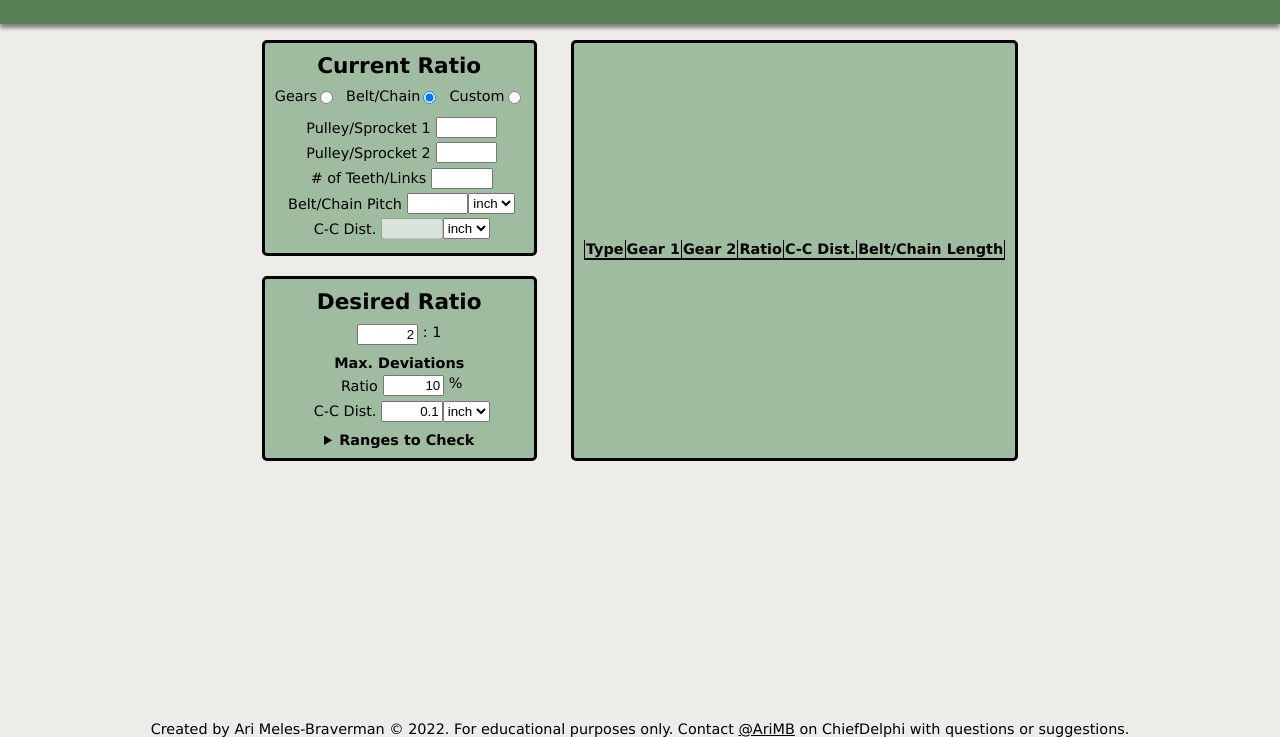
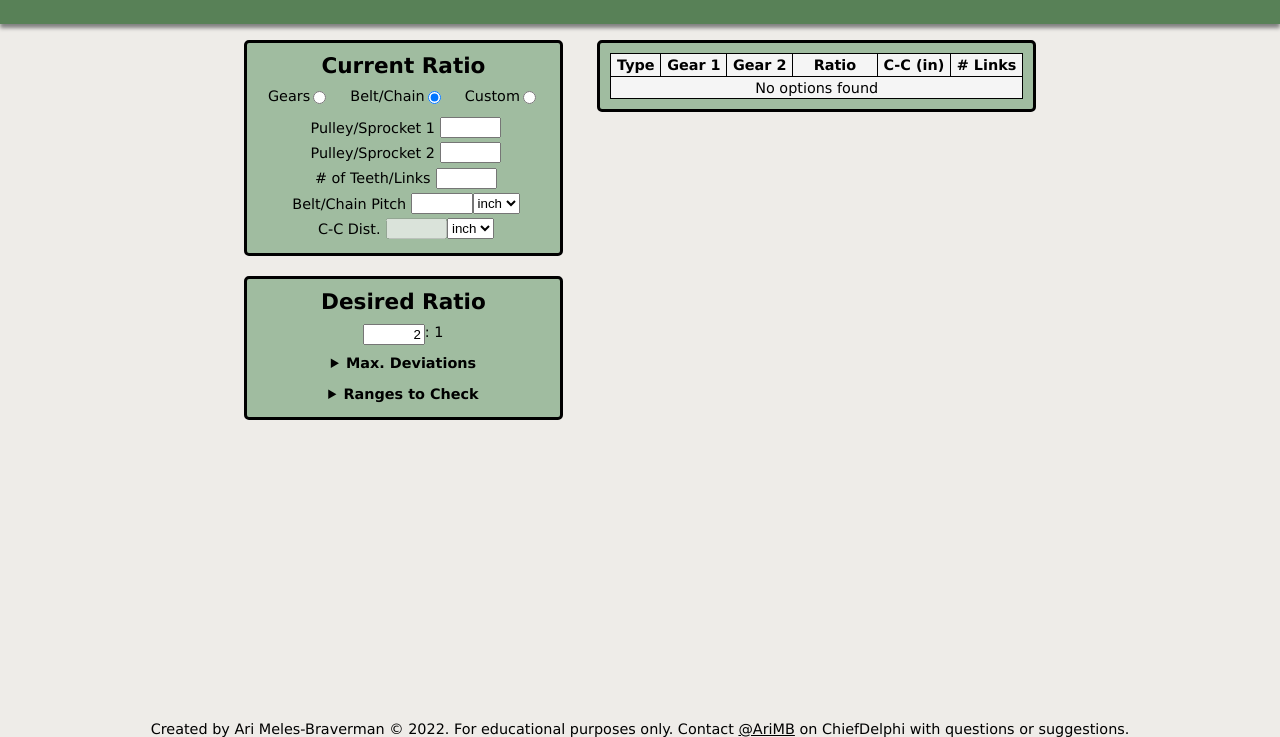
Before and after one commit to arimb/AMB_Design_Spreadsheet, a plain HTML site: page reduction_swap.html in a window 1280 px wide. Both pictures are taken after a click on the radio button "Belt/Chain". Shown: the part 63-800 px from the top of the page. Drawn offline with nearby package versions, Linux system fonts and the light colour scheme.

Commit message:
reduction swap ui improvements

```diff
--- a/css/reduction_swap.css
+++ b/css/reduction_swap.css
@@ -1,3 +1,7 @@
+main {
+    align-items: flex-start;
+}
+
 div.inputs {
     display: flex;
     flex-direction: column;
@@ -11,6 +15,7 @@ div.page-element {
 
 div.page-element#current {
     min-height: 190px;
+    min-width: 293px;
     justify-content: flex-start;
 }
 
@@ -18,6 +23,8 @@ div.current {
     display: flex;
     flex-direction: row;
     gap: 0.7em;
+    width: 100%;
+    justify-content: space-evenly;
 }
 
 div.current div {
@@ -30,7 +37,7 @@ div.current input[type=radio] {
     margin-bottom: 3px;
 }
 
-div.in-gears, div.in-belt, div.in-custom, div.deviations, div.ranges {
+div.input, div.deviations, div.ranges {
     display: flex;
     flex-direction: column;
     gap: 0.3em;
@@ -39,6 +46,7 @@ div.in-gears, div.in-belt, div.in-custom, div.deviations, div.ranges {
 
 summary {
     text-align: center;
+    margin-bottom: 5px;
 }
 
 h4 {
@@ -50,21 +58,27 @@ div.ranges {
     gap: 0;
 }
 
-table {
-    border-collapse: collapse;
+div.ranges div.field {
+    width: 100%;
+    justify-content: space-between;
 }
 
-thead tr {
-    margin-bottom: 5px;
+div.ranges input[type=checkbox] {
+    justify-self: flex-start;
+}
+
+div.ph {
+    width: 0;
+}
+
+table {
+    border: 1px solid black;
+    border-collapse: collapse;
+    background-color: whitesmoke;
 }
 
 td, th {
+    border: 1px solid black;
+    padding: 0.2em 0.4em;
     text-align: center;
-    border-right: 1px solid black;
-    border-left: 1px solid black;
-    border-bottom: 1px solid gray;
 }
-
-th {
-    border-bottom: 2px solid black;
-}
--- a/js/reduction_swap.js
+++ b/js/reduction_swap.js
@@ -1,115 +1,132 @@
-var current_cc;
+var current_cc, unit = 1;
 
 $(document).ready(function(){
 
     $("input[name=current]").change(function(){
         $("div.input").css("display", "none");
-        $("div.in-" + $("input[name=current]:checked").prop("id")).css("display", "flex");
+        $("div." + $("input[name=current]:checked").prop("id")).css("display", "flex");
     });
     $("input[name=current]").change();
 
-    $("input#gears, div.in-gears input, div.in-gears select").change(function(){
-        let gear1 = parseInt($("input#in-gear1").val());
-        let gear2 = parseInt($("input#in-gear2").val());
-        let dp = parseInt($("input#in-gear_dp").val());
+    $("input[name=current], select[id$=_cc-units]").change(() => {
+        let el = $(`div.${$("input[name=current]:checked").prop("id")} select[id$=_cc-units]`);
+        unit = el.val();
+        $("th.unit").html(`C-C (${el.children("option:selected").text().substr(0,2)})`);
+    });
+
+    $("input#gears, div.gears input, div.gears select").change(function(){
+        let gear1 = parseInt($("input#gear1").val());
+        let gear2 = parseInt($("input#gear2").val());
+        let dp = parseInt($("input#gear_dp").val());
         let D = (gear1+gear2)/(2*dp);
         if (!isNaN(D)) {
-            $("input#in-gear_cc").val(+((D / $("select#in-gear_cc-units").val()).toFixed(3)));
+            $("input#gear_cc").val(+((D / $("select#gear_cc-units").val()).toFixed(3)));
             if ($("input[name=current]:checked").prop("id") == "gears")
                 current_cc = D;
-        }
+        } else
+            current_cc = 0;
     });
 
-    $("input#belt, div.in-belt input, div.in-belt select").change(function(){
-        let pitch = $("input#in-belt_pitch").val() * $("select#in-belt_pitch-units").val();
-        let diam1 = $("input#in-pulley1").val() * pitch / Math.PI;
-        let diam2 = $("input#in-pulley2").val() * pitch / Math.PI;
-        let target = parseInt($("input#in-links").val());
+    $("input#belt, div.belt input, div.belt select").change(function(){
+        let pitch = $("input#belt_pitch").val() * $("select#belt_pitch-units").val();
+        let diam1 = $("input#pulley1").val() * pitch / Math.PI;
+        let diam2 = $("input#pulley2").val() * pitch / Math.PI;
+        let target = parseInt($("input#links").val());
         let D = target*pitch/2;
         let lastD, lastD2, alpha, L, current = NaN, last, dydx;
         do {
             lastD2 = lastD;
             lastD = D;
             if (Number.isNaN(current)) {}
-            else if (Number.isNaN(last)) { D = D + pitch/10*Math.sign(teeth-current); }
-            else { dydx = (current-last)/(lastD-lastD2); D = D - (current-teeth)/dydx; }
+            else if (Number.isNaN(last)) { D = D + pitch/10*Math.sign(target-current); }
+            else { dydx = (current-last)/(lastD-lastD2); D = D - (current-target)/dydx; }
             alpha = Math.acos((diam2 - diam1) / (2*D));
             L = Math.sqrt(D**2 - (diam1/2 - diam2/2)**2);
             last = current;
             current = (2*L + diam1*alpha + diam2*(Math.PI-alpha))/pitch;
-        } while (Math.abs(teeth - current) > 0.001);
+        } while (Math.abs(target - current) > 0.001);
         if (!isNaN(D)) {
-            $("input#in-belt_cc").val(+((D / $("select#in-belt_cc-units").val()).toFixed(3)));
+            $("input#belt_cc").val(+((D / $("select#belt_cc-units").val()).toFixed(3)));
             if ($("input[name=current]:checked").prop("id") == "belt")
                 current_cc = D;
-        }
+        } else
+            current_cc = 0;
     });
 
-    $("input#custom, input#custom_cc").change(() => current_cc = $("input#in-custom_cc").val() * $("select#in-custom_cc-units").val());
+    $("input#custom, input#custom_cc").change(() =>
+        current_cc = $("input#custom_cc").val() * $("select#custom_cc-units").val()
+    );
 
     $("input, select").change(calculate);
 
 });
 
 function calculate(){
-    let cc_dev = $("input#out-dist_dev").val() * $("select#out-dist_dev-units").val();
+    let cc_dev = $("input#dist_dev").val() * $("select#dist_dev-units").val();
     let min_cc = current_cc - cc_dev;
     let max_cc = current_cc + cc_dev;
-    let min_ratio = $("input#out-ratio").val() * (1 - $("input#out-ratio_dev").val()/100);
-    let max_ratio = $("input#out-ratio").val() * (1 + $("input#out-ratio_dev").val()/100);
-    console.log(min_cc, max_cc, min_ratio, max_ratio);
+    let min_ratio = $("input#ratio").val() * (1 - $("input#ratio_dev").val()/100);
+    let max_ratio = $("input#ratio").val() * (1 + $("input#ratio_dev").val()/100);
 
     let options = [];
     // gears
-    for (let A = parseInt($("input#out-gear_min").val()); A <= Math.min(parseInt($("input#out-gear_max").val()), current_cc*40); A++) {
-        console.log(A);
-        let minB = Math.max(Math.ceil(A * min_ratio), parseInt($("input#out-gear_min").val()));
-        let maxB = Math.min(Math.floor(A * max_ratio), parseInt($("input#out-gear_max").val()));
-        console.log(minB, maxB);
+    if ($("input#gear_enable").prop("checked")) {
+        for (let A = parseInt($("input#gear_min").val()); A <= Math.min(parseInt($("input#gear_max").val()), current_cc*40); A++) {
+            let minB = Math.max(Math.ceil(A * min_ratio), parseInt($("input#gear_min").val()));
+            let maxB = Math.min(Math.floor(A * max_ratio), parseInt($("input#gear_max").val()));
             for (let B = minB; B <= maxB; B++) {
                 let cc = (A+B)/40;
                 if (cc >= min_cc && cc <= max_cc)
                     options.push(["Gears", A, B, B/A, cc, ""]);
             }
         }
+    }
     // 3mm belt
-    for (let A = parseInt($("input#out-pulley3_min").val()); A <= Math.min(parseInt($("input#out-pulley3_max").val()), current_cc*Math.PI/(3/25.4)); A++) {
-        let minB = Math.max(Math.ceil(A * min_ratio), parseInt($("input#out-pulley3_min").val()));
-        let maxB = Math.min(Math.floor(A * max_ratio), parseInt($("input#out-pulley3_max").val()));
+    if ($("input#pulley3_enable").prop("checked")) {
+        for (let A = parseInt($("input#pulley3_min").val()); A <= Math.min(parseInt($("input#pulley3_max").val()), current_cc*Math.PI/(3/25.4)); A++) {
+            let minB = Math.max(Math.ceil(A * min_ratio), parseInt($("input#pulley3_min").val()));
+            let maxB = Math.min(Math.floor(A * max_ratio), parseInt($("input#pulley3_max").val()));
             for (let B = minB; B <= maxB; B++) {
                 let out = belt_cc(3/25.4, A, B, current_cc);
                 if (out[0] >= min_cc && out[0] <= max_cc)
                     options.push(["3mm Belt", A, B, B/A, out[0], out[1]]);
             }
         }
+    }
     // 5mm belt
-    for (let A = parseInt($("input#out-pulley5_min").val()); A <= Math.min(parseInt($("input#out-pulley5_max").val()), current_cc*Math.PI/(5/25.4)); A++) {
-        let minB = Math.max(Math.ceil(A * min_ratio), parseInt($("input#out-pulley5_min").val()));
-        let maxB = Math.min(Math.floor(A * max_ratio), parseInt($("input#out-pulley5_max").val()));
+    if ($("input#pulley5_enable").prop("checked")) {
+        for (let A = parseInt($("input#pulley5_min").val()); A <= Math.min(parseInt($("input#pulley5_max").val()), current_cc*Math.PI/(5/25.4)); A++) {
+            let minB = Math.max(Math.ceil(A * min_ratio), parseInt($("input#pulley5_min").val()));
+            let maxB = Math.min(Math.floor(A * max_ratio), parseInt($("input#pulley5_max").val()));
             for (let B = minB; B <= maxB; B++) {
                 let out = belt_cc(5/25.4, A, B, current_cc);
                 if (out[0] >= min_cc && out[0] <= max_cc)
                     options.push(["5mm Belt", A, B, B/A, out[0], out[1]]);
             }
         }
+    }
     // #25 chain
-    for (let A = parseInt($("input#out-sprocket25_min").val()); A <= Math.min(parseInt($("input#out-sprocket25_max").val()), current_cc*Math.PI/0.25); A++) {
-        let minB = Math.max(Math.ceil(A * min_ratio), parseInt($("input#out-sprocket25_min").val()));
-        let maxB = Math.min(Math.floor(A * max_ratio), parseInt($("input#out-sprocket25_max").val()));
+    if ($("input#sprocket25_enable").prop("checked")) {
+        for (let A = parseInt($("input#sprocket25_min").val()); A <= Math.min(parseInt($("input#sprocket25_max").val()), current_cc*Math.PI/0.25); A++) {
+            let minB = Math.max(Math.ceil(A * min_ratio), parseInt($("input#sprocket25_min").val()));
+            let maxB = Math.min(Math.floor(A * max_ratio), parseInt($("input#sprocket25_max").val()));
             for (let B = minB; B <= maxB; B++) {
                 let out = belt_cc(0.25, A, B, current_cc);
                 if (out[0] >= min_cc && out[0] <= max_cc)
                     options.push(["#25 Chain", A, B, B/A, out[0], out[1]]);
             }
         }
+    }
     // #35 chain
-    for (let A = parseInt($("input#out-sprocket35_min").val()); A <= Math.min(parseInt($("input#out-sprocket35_max").val()), current_cc*Math.PI/0.375); A++) {
-        let minB = Math.max(Math.ceil(A * min_ratio), parseInt($("input#out-sprocket35_min").val()));
-        let maxB = Math.min(Math.floor(A * max_ratio), parseInt($("input#out-sprocket35_max").val()));
+    if ($("input#sprocket35_enable").prop("checked")) {
+        for (let A = parseInt($("input#sprocket35_min").val()); A <= Math.min(parseInt($("input#sprocket35_max").val()), current_cc*Math.PI/0.375); A++) {
+            let minB = Math.max(Math.ceil(A * min_ratio), parseInt($("input#sprocket35_min").val()));
+            let maxB = Math.min(Math.floor(A * max_ratio), parseInt($("input#sprocket35_max").val()));
             for (let B = minB; B <= maxB; B++) {
                 let out = belt_cc(0.375, A, B, current_cc);
                 if (out[0] >= min_cc && out[0] <= max_cc)
                     options.push(["#35 Chain", A, B, B/A, out[0], out[1]]);
+            }
         }
     }
 
@@ -123,11 +140,13 @@ function calculate(){
                 <td>${el[1]}</td>
                 <td>${el[2]}</td>
                 <td>${+(el[3].toFixed(2))} : 1</td>
-                <td>${+(el[4].toFixed(3))}</td>
+                <td>${+((el[4] / unit).toFixed(3))}</td>
                 <td>${el[5]=="" ? "" : Math.round(el[5])}</td>
             </tr>`
         )
     );
+    if (options.length == 0)
+        $("tbody").html("<tr><td colspan='6'>No options found</td></tr>");
 }
 
 function belt_cc(pitch, pulley1, pulley2, approxD){
--- a/reduction_swap.html
+++ b/reduction_swap.html
@@ -37,63 +37,63 @@
                             <input id="custom" name="current" type="radio">
                         </div>
                     </div>
-                    <div class="input in-gears">
+                    <div class="input gears">
                         <div class="field">
-                            <label for="in-gear1">Gear 1</label>
-                            <input id="in-gear1" type="number" min="0" value="18">
+                            <label for="gear1">Gear 1</label>
+                            <input id="gear1" type="number" min="0" value="18">
                         </div>
                         <div class="field">
-                            <label for="in-gear2">Gear 2</label>
-                            <input id="in-gear2" type="number" min="0">
+                            <label for="gear2">Gear 2</label>
+                            <input id="gear2" type="number" min="0">
                         </div>
                         <div class="field">
-                            <label for="in-gear_dp">Gear DP</label>
-                            <input id="in-gear_dp" min="0" value="20">
+                            <label for="gear_dp">Gear DP</label>
+                            <input id="gear_dp" min="0" value="20">
                         </div>
                         <div class="field">
-                            <label for="in-gear_cc">C-C Dist.</label>
-                            <input id="in-gear_cc" disabled>
-                            <select id="in-gear_cc-units">
+                            <label for="gear_cc">C-C Dist.</label>
+                            <input id="gear_cc" disabled>
+                            <select id="gear_cc-units">
                                 <option value="1">inch</option>
                                 <option value="0.03937">mm</option>
                             </select>
                         </div>
                     </div>
-                    <div class="input in-belt">
+                    <div class="input belt">
                         <div class="field">
-                            <label for="in-pulley1">Pulley/Sprocket 1</label>
-                            <input id="in-pulley1" type="number" min="0">
+                            <label for="pulley1">Pulley/Sprocket 1</label>
+                            <input id="pulley1" type="number" min="0">
                         </div>
                         <div class="field">
-                            <label for="in-pulley2">Pulley/Sprocket 2</label>
-                            <input id="in-pulley2" type="number" min="0">
+                            <label for="pulley2">Pulley/Sprocket 2</label>
+                            <input id="pulley2" type="number" min="0">
                         </div>
                         <div class="field">
-                            <label for="in-links"># of Teeth/Links</label>
-                            <input id="in-links" min="0">
+                            <label for="links"># of Teeth/Links</label>
+                            <input id="links" min="0">
                         </div>
                         <div class="field">
-                            <label for="in-belt_pitch">Belt/Chain Pitch</label>
-                            <input id="in-belt_pitch">
-                            <select id="in-belt_pitch-units">
+                            <label for="belt_pitch">Belt/Chain Pitch</label>
+                            <input id="belt_pitch">
+                            <select id="belt_pitch-units">
                                 <option value="1">inch</option>
                                 <option value="0.03937">mm</option>
                             </select>
                         </div>
                         <div class="field">
-                            <label for="in-belt_cc">C-C Dist.</label>
-                            <input id="in-belt_cc" disabled>
-                            <select id="in-belt_cc-units">
+                            <label for="belt_cc">C-C Dist.</label>
+                            <input id="belt_cc" disabled>
+                            <select id="belt_cc-units">
                                 <option value="1">inch</option>
                                 <option value="0.03937">mm</option>
                             </select>
                         </div>
                     </div>
-                    <div class="input in-custom">
+                    <div class="input custom">
                         <div class="field">
-                            <label for="in-custom_cc">C-C Dist.</label>
-                            <input id="in-custom_cc" min="0">
-                            <select id="in-custom_cc-units">
+                            <label for="custom_cc">C-C Dist.</label>
+                            <input id="custom_cc" min="0">
+                            <select id="custom_cc-units">
                                 <option value="1">inch</option>
                                 <option value="0.03937">mm</option>
                             </select>
@@ -103,54 +103,68 @@
                 <div class="page-element" id="desired">
                     <h2>Desired Ratio</h2>
                     <div class="field">
-                        <input id="out-ratio" type="number" min="0" value="2">
-                        <span>&nbsp;: 1</span>
+                        <input id="ratio" type="number" min="0" value="2">
+                        <span>: 1</span>
                     </div>
+                    <details>
+                        <summary>
+                            <h4>Max. Deviations</h4>
+                        </summary>
                         <div class="deviations">
-                        <h4>Max. Deviations</h4>
                             <div class="field">
-                            <label for="out-ratio_dev">Ratio</label>
-                            <input id="out-ratio_dev" type="number" min="0" value="10">
-                            <span>&nbsp;%</span>
+                                <label for="ratio_dev">Ratio</label>
+                                <input id="ratio_dev" type="number" min="0" value="5">
+                                <span>%</span>
                             </div>
                             <div class="field">
-                            <label for="out-dist_dev">C-C Dist.</label>
-                            <input id="out-dist_dev" type="number" min="0" value="0.1">
-                            <select id="out-dist_dev-units">
+                                <label for="dist_dev">C-C Dist.</label>
+                                <input id="dist_dev" type="number" min="0" value="0.01">
+                                <select id="dist_dev-units">
                                     <option value="1">inch</option>
                                     <option value="0.03937">mm</option>
                                 </select>
                             </div>
                         </div>
+                    </details>
                     <details>
                         <summary>
                             <h4>Ranges to Check</h4>
                         </summary>
                         <div class="ranges">
                             <div class="field">
-                                <input id="out-gear_min" type="number" min="0" value="14">
-                                <label>&nbsp;&leq; 20dp Gears &leq;&nbsp;</label>
-                                <input id="out-gear_max" type="number" min="0" value="84">
+                                <input id="gear_enable" type="checkbox" checked>
+                                <input id="gear_min" type="number" min="0" value="14">
+                                <label for="gear_enable">&leq; 20dp Gears &leq;</label>
+                                <input id="gear_max" type="number" min="0" value="84">
+                                <div class="ph"></div>
                             </div>
                             <div class="field">
-                                <input id="out-pulley3_min" type="number" min="0" value="18">
-                                <label>&nbsp;&leq; 3mm Pulleys &leq;&nbsp;</label>
-                                <input id="out-pulley3_max" type="number" min="0" value="60">
+                                <input id="pulley3_enable" type="checkbox" checked>
+                                <input id="pulley3_min" type="number" min="0" value="18">
+                                <label for="pulley3_enable">&leq; 3mm Pulleys &leq;</label>
+                                <input id="pulley3_max" type="number" min="0" value="60">
+                                <div class="ph"></div>
                             </div>
                             <div class="field">
-                                <input id="out-pulley5_min" type="number" min="0" value="18">
-                                <label>&nbsp;&leq; 5mm Pulleys &leq;&nbsp;</label>
-                                <input id="out-pulley5_max" type="number" min="0" value="60">
+                                <input id="pulley5_enable" type="checkbox" checked>
+                                <input id="pulley5_min" type="number" min="0" value="18">
+                                <label for="pulley5_enable">&leq; 5mm Pulleys &leq;</label>
+                                <input id="pulley5_max" type="number" min="0" value="60">
+                                <div class="ph"></div>
                             </div>
                             <div class="field">
-                                <input id="out-sprocket25_min" type="number" min="0" value="16">
-                                <label>&nbsp;&leq; #25 Chain &leq;&nbsp;</label>
-                                <input id="out-sprocket25_max" type="number" min="0" value="72">
+                                <input id="sprocket25_enable" type="checkbox" checked>
+                                <input id="sprocket25_min" type="number" min="0" value="16">
+                                <label for="sprocket25_enable">&leq; #25 Sprockets &leq;</label>
+                                <input id="sprocket25_max" type="number" min="0" value="72">
+                                <div class="ph"></div>
                             </div>
                             <div class="field">
-                                <input id="out-sprocket35_min" type="number" min="0" value="12">
-                                <label>&nbsp;&leq; #35 Chain &leq;&nbsp;</label>
-                                <input id="out-sprocket35_max" type="number" min="0" value="60">
+                                <input id="sprocket35_enable" type="checkbox" checked>
+                                <input id="sprocket35_min" type="number" min="0" value="12">
+                                <label for="sprocket35_enable">&leq; #35 Sprockets &leq;</label>
+                                <input id="sprocket35_max" type="number" min="0" value="60">
+                                <div class="ph"></div>
                             </div>
                         </div>
                     </details>
@@ -163,13 +177,15 @@
                             <th>Type</th>
                             <th>Gear 1</th>
                             <th>Gear 2</th>
-                            <th>Ratio</th>
-                            <th>C-C Dist.</th>
-                            <th>Belt/Chain Length</th>
+                            <th style="min-width: 5em;">Ratio</th>
+                            <th class="unit">C-C (in)</th>
+                            <th># Links</th>
                         </tr>
                     </thead>
                     <tbody>
-
+                        <tr>
+                            <td colspan='6'>No options found</td>
+                        </tr>
                     </tbody>
                 </table>
             </div>
```
Lines whose indentation alone changed are shown as unchanged.
